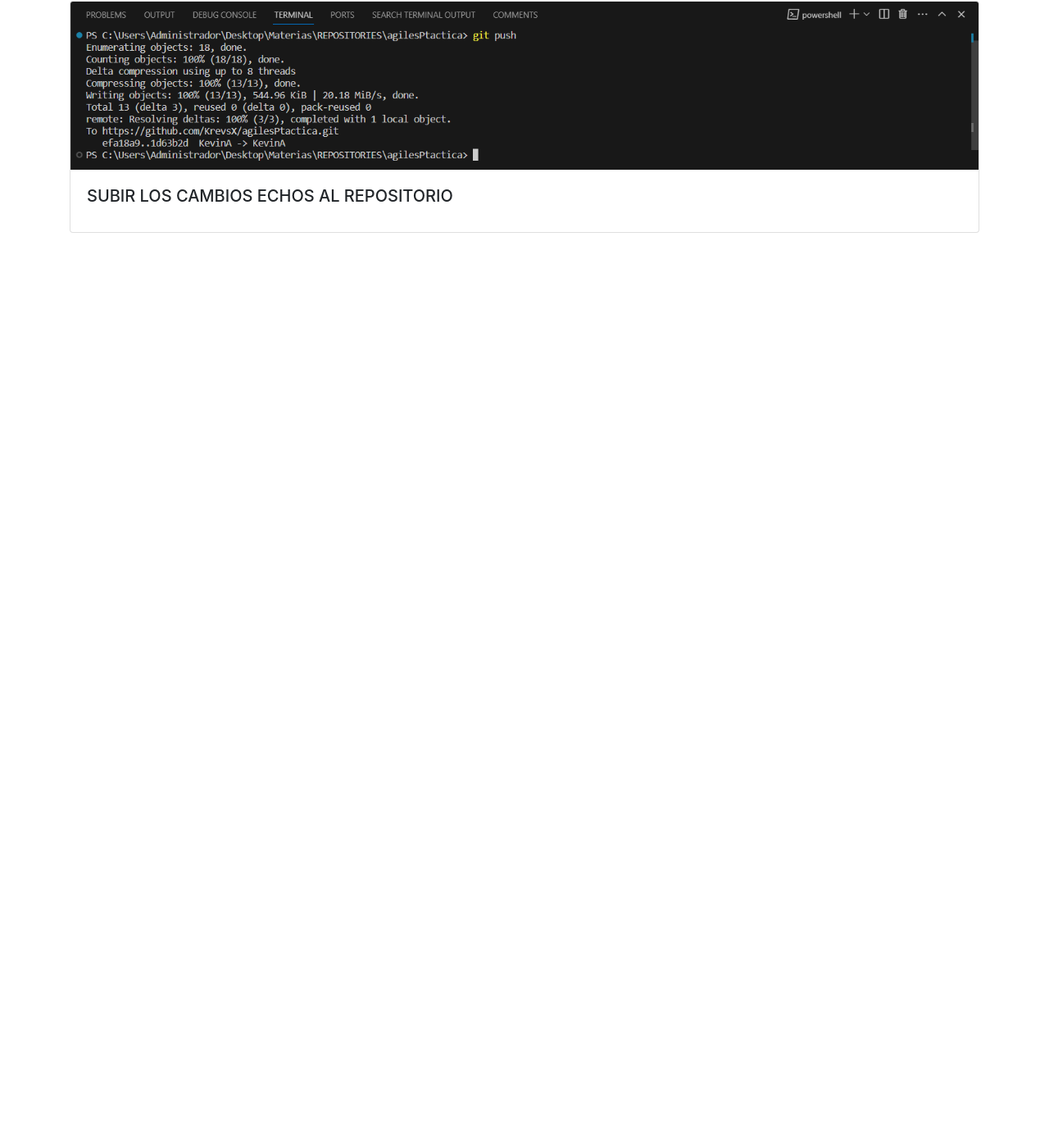
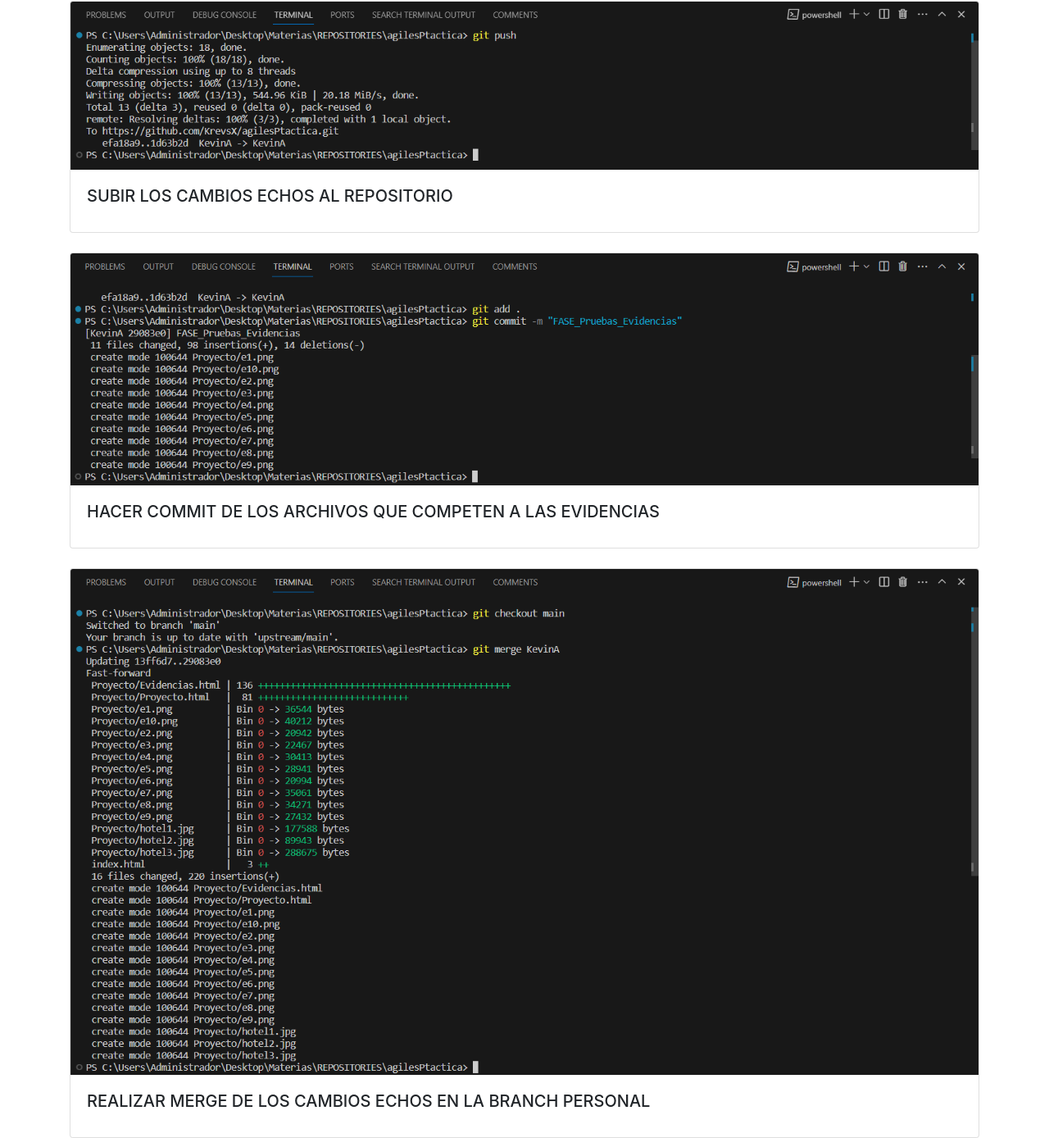
Before and after one commit to JoshDominguezV/agilesPtactica, a plain HTML site: page Proyecto/Evidencias.html in a window 1280 px wide. Shown: the part 2230-3618 px from the top of the page at 82% size. Before the commit the page ends 2514 px from the top, so only its background shows below. Drawn offline with nearby package versions, Linux system fonts and the light colour scheme.

Commit message:
COMPLETO

```diff
--- a/Proyecto/Evidencias.html
+++ b/Proyecto/Evidencias.html
@@ -126,6 +126,26 @@
                 </div>
             </div>
         </div>
+        <div class="row mt-4">
+            <div class="col">
+                <div class="card">
+                    <img src="e11.png" class="card-img-top w-100" alt="Imagen 3">
+                    <div class="card-body">
+                        <h5 class="card-title">HACER COMMIT DE LOS ARCHIVOS QUE COMPETEN A LAS EVIDENCIAS</h5>
+                    </div>
+                </div>
+            </div>
+        </div>
+        <div class="row mt-4">
+            <div class="col">
+                <div class="card">
+                    <img src="e12.png" class="card-img-top w-100" alt="Imagen 3">
+                    <div class="card-body">
+                        <h5 class="card-title">REALIZAR MERGE DE LOS CAMBIOS ECHOS EN LA BRANCH PERSONAL</h5>
+                    </div>
+                </div>
+            </div>
+        </div>
     </div>
 
     <script src="https://code.jquery.com/jquery-3.5.1.slim.min.js"></script>
```
Also changed, not shown: Proyecto/e11.png (added), Proyecto/e12.png (added).
